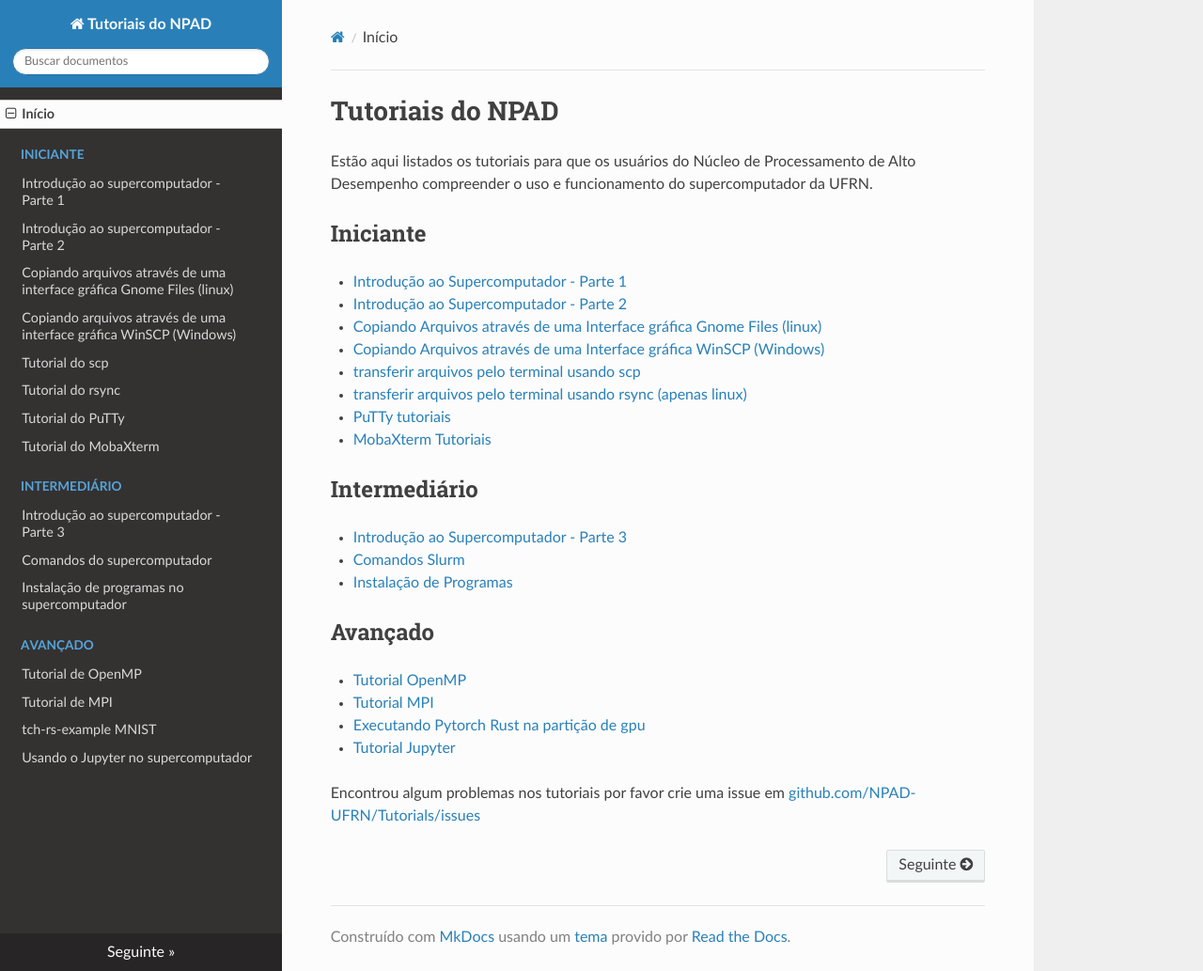
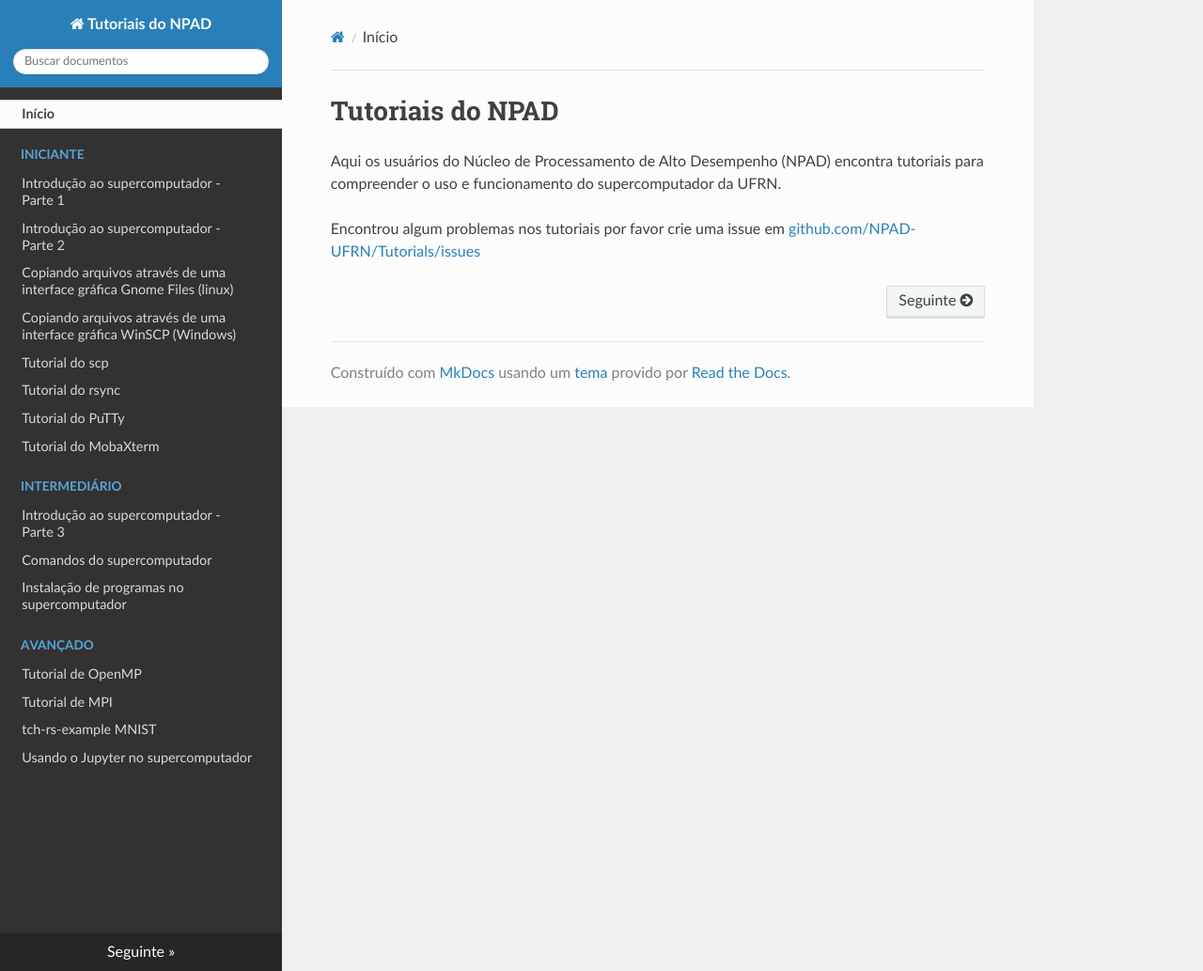
Before and after one commit to estgeorge/tutoriais, an MkDocs documentation site: the page built from docs/index.md, in a window 1280 px wide and 1033 px high. Shown: the whole window at 94% size. Built offline with MkDocs 1.6.1, drawn with Linux system fonts in a browser that asks for light colours; nearby versions of some CDN libraries.

Commit message:
alterações

```diff
--- a/docs/index.md
+++ b/docs/index.md
@@ -1,42 +1,6 @@
 # Tutoriais do NPAD
 
-Estão aqui listados os tutoriais para que os usuários do Núcleo de Processamento de Alto Desempenho compreender o uso e funcionamento do supercomputador da UFRN.
-
-## Iniciante
-
-- [Introdução ao Supercomputador - Parte 1](beginner/superpc_introduction_part_1.md)
-
-- [Introdução ao Supercomputador - Parte 2](beginner/superpc_introduction_part_2.md)
-
-- [Copiando Arquivos através de uma Interface gráfica Gnome Files (linux)](beginner/gnome_files.md)
-
-- [Copiando Arquivos através de uma Interface gráfica WinSCP (Windows)](beginner/winscp_tutorial.md)
-
-- [transferir arquivos pelo terminal usando scp](beginner/scp_tutorial.md)
-
-- [transferir arquivos pelo terminal usando rsync (apenas linux)](beginner/rsync_tutorial.md)
-
-- [PuTTy tutoriais](beginner/putty_tutorial.md)
-
-- [MobaXterm Tutoriais](beginner/mobaxterm_tutorial.md)
-
-## Intermediário
-
-- [Introdução ao Supercomputador - Parte 3](intermediate/superpc_introduction_part_3.md)
-
-- [Comandos Slurm](intermediate/slurm_commands.md)
-
-- [Instalação de Programas](/intermediate/install_apps.md)
-
-## Avançado
-
-- [Tutorial OpenMP](advanced/openmp_tutorial.md)
-
-- [Tutorial MPI](advanced/mpi_tutorial.md)
-
-- [Executando Pytorch Rust na partição de gpu](advanced/tch-rs_tutorial.md)
-
-- [Tutorial Jupyter](advanced/jupyter_tutorial.md)
+Aqui os usuários do Núcleo de Processamento de Alto Desempenho (NPAD) encontra tutoriais para compreender o uso e funcionamento do supercomputador da UFRN.
 
 Encontrou algum problemas nos tutoriais por favor crie uma issue em
 [github.com/NPAD-UFRN/Tutorials/issues](https://github.com/NPAD-UFRN/Tutorials/issues)
--- a/mkdocs.yml
+++ b/mkdocs.yml
@@ -8,11 +8,6 @@
    - toc:
         baselevel: 1
         toc_depth: 2-4
-   - fenced_code
-   - admonition
-#   - pymdownx.highlight:
-#      use_pygments: true
-#   - pymdownx.superfences
 nav:
    - Início: index.md
    - Iniciante:
```
